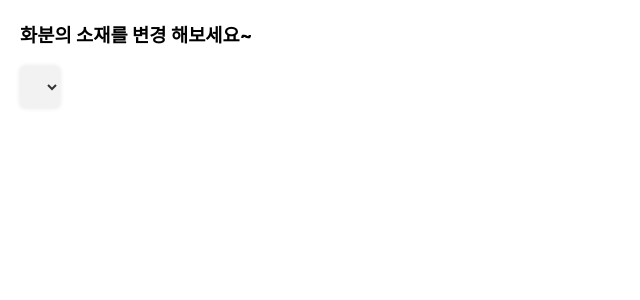
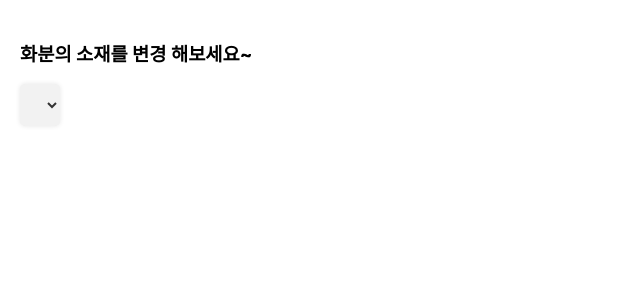
Before and after one commit to AR-mond/Client, a React (Create React App) app: page /plant in a window 1280 px wide. Shown: the top 300 px of the page, without its empty margins (0-640 px from the left). Built offline with nearby package versions, Linux system fonts and the light colour scheme.

Commit message:
plant css 재수정

```diff
--- a/src/components/plantviewer/plantviewer.jsx
+++ b/src/components/plantviewer/plantviewer.jsx
@@ -28,6 +28,12 @@ function PlantViewer() {
 
   return (
     <section className={styles.main}>
+      <div className={styles.controls}>
+        <div>
+          <h3>화분의 소재를 변경 해보세요~</h3>
+          <select ref={selectRef}></select>
+        </div>
+      </div>
       <div className={styles.modelViewer}>
         <model-viewer
           ref={modelViewerVariantsRef}
@@ -38,14 +44,7 @@ function PlantViewer() {
           shadow-intensity="2"
           shadow-softness="0"
           autoplay
-        >
-          <div className={styles.controls}>
-            <div>
-              <h3>화분의 소재를 변경 해보세요~</h3>
-              <select ref={selectRef}></select>
-            </div>
-          </div>
-        </model-viewer>
+        ></model-viewer>
       </div>
     </section>
   );
--- a/src/components/plantviewer/plantviewer.module.css
+++ b/src/components/plantviewer/plantviewer.module.css
@@ -2,14 +2,13 @@
   display: flex;
   width: 100%;
   height: 100vh;
-}
-
-.modelViewer {
-  width: 100%;
+  /* height: 800px; */
+  flex-direction: column;
 }
 
 .controls {
   margin: 20px;
+  height: 10%;
 }
 
 select {
@@ -31,3 +30,8 @@ select option {
   background-color: #f2f2f2;
   color: #333;
 }
+
+.modelViewer {
+  width: 100%;
+  height: 90%;
+}
```
